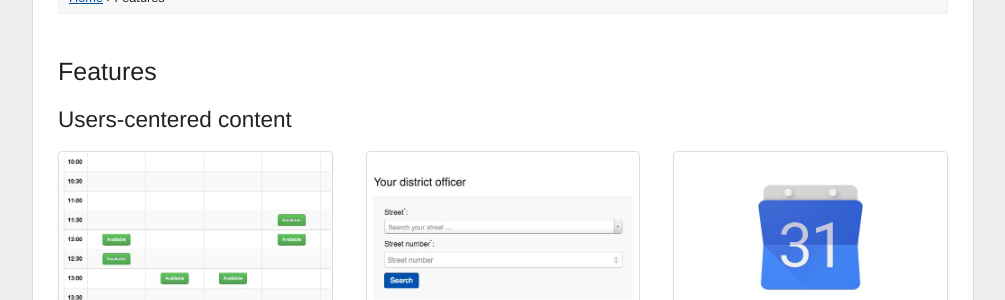
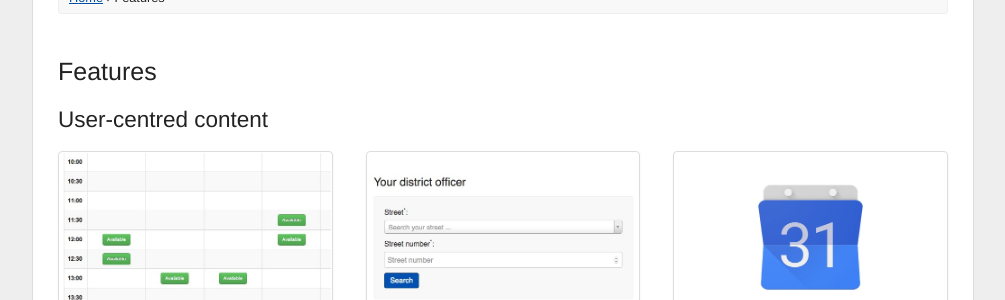
Before and after one commit to timble/www.openpolice.be, a Jekyll site: the page built from features/index.html, in a window 1280 px wide and 900 px high. Shown: the part 138-438 px from the top of the window, without its empty margins (137-1142 px from the left). Built offline with Jekyll 4.4.1, drawn with Linux system fonts in a browser that asks for light colours.

Commit message:
#31 - Typo

```diff
--- a/_data/features.yml
+++ b/_data/features.yml
@@ -1,4 +1,4 @@
-- title: Users-centered content
+- title: User-centred content
   features:
     - title: District Officers
       description: Users can easily find their District Officer.
```
